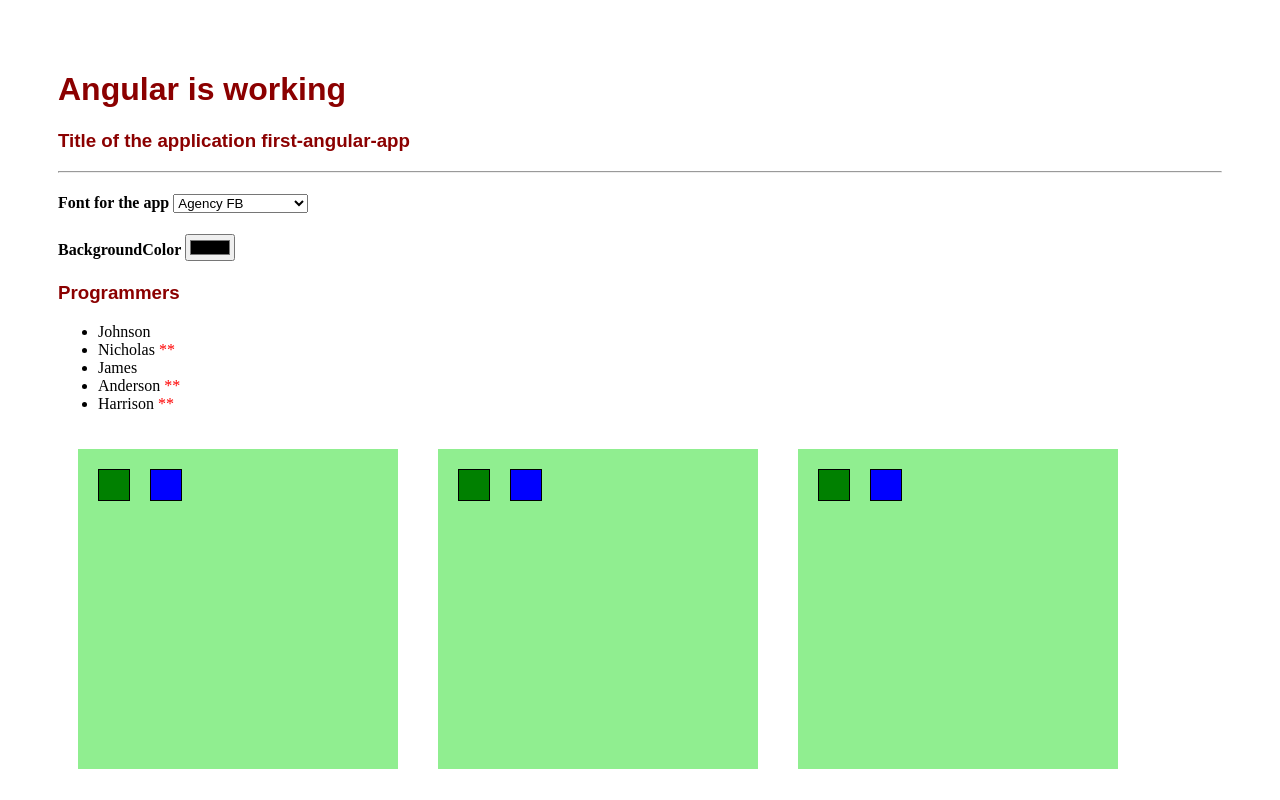
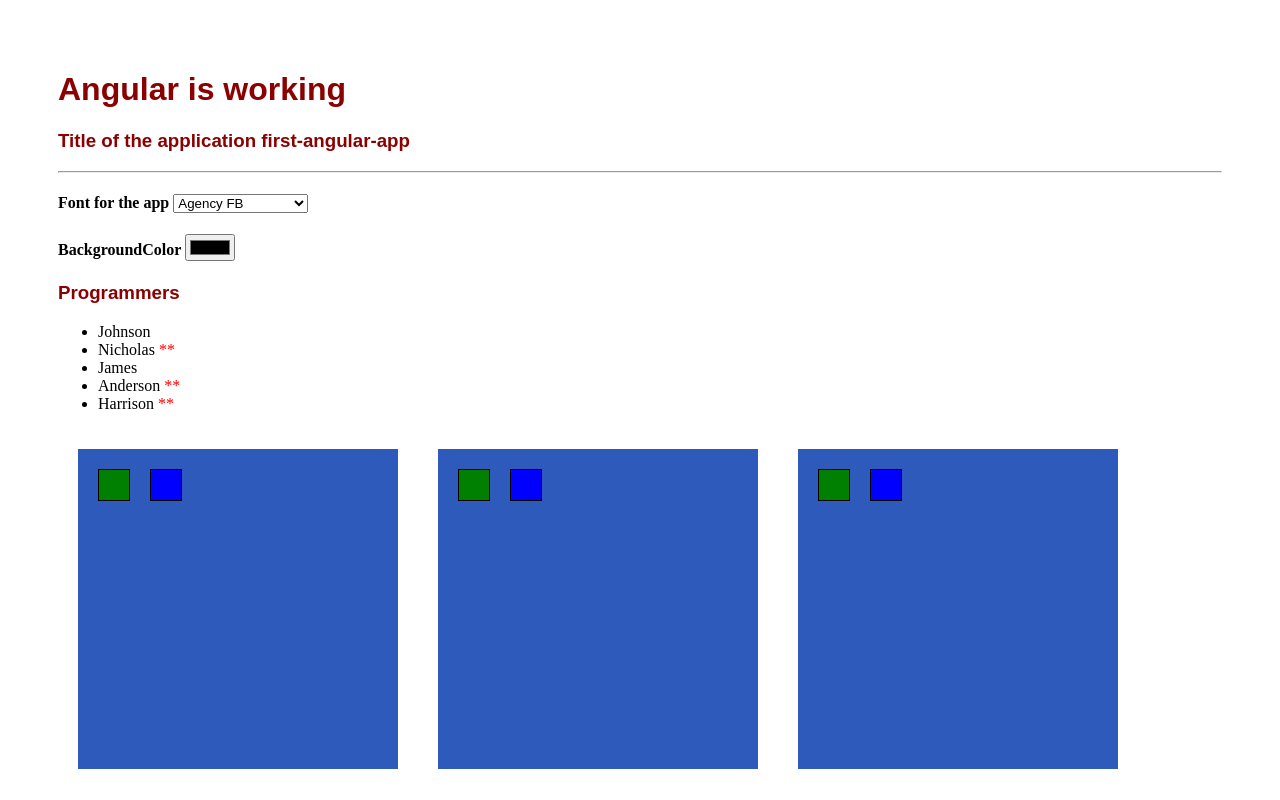
Before and after one commit to vinodh1988/first-angular-code, an Angular app: page / in a window 1280 px wide. Shown: the top 800 px of the page. Built offline with nearby package versions, Linux system fonts and the light colour scheme.

Commit message:
border-commit

```diff
--- a/src/app/box/box.component.html
+++ b/src/app/box/box.component.html
@@ -1,4 +1,4 @@
-<div [ngClass]="decide>30?theme:'theme3'" [style.backgroundColor]="ds.bgColor">
+<div [ngClass]="decide>30?theme:'theme3'" [style.border]="'10px solid'+ds.bgColor">
      <div class="color green" (click)="changeTheme('theme1')"></div>
      <div class="color blue"  (click)="changeTheme('theme2')"></div>
 </div>
```
